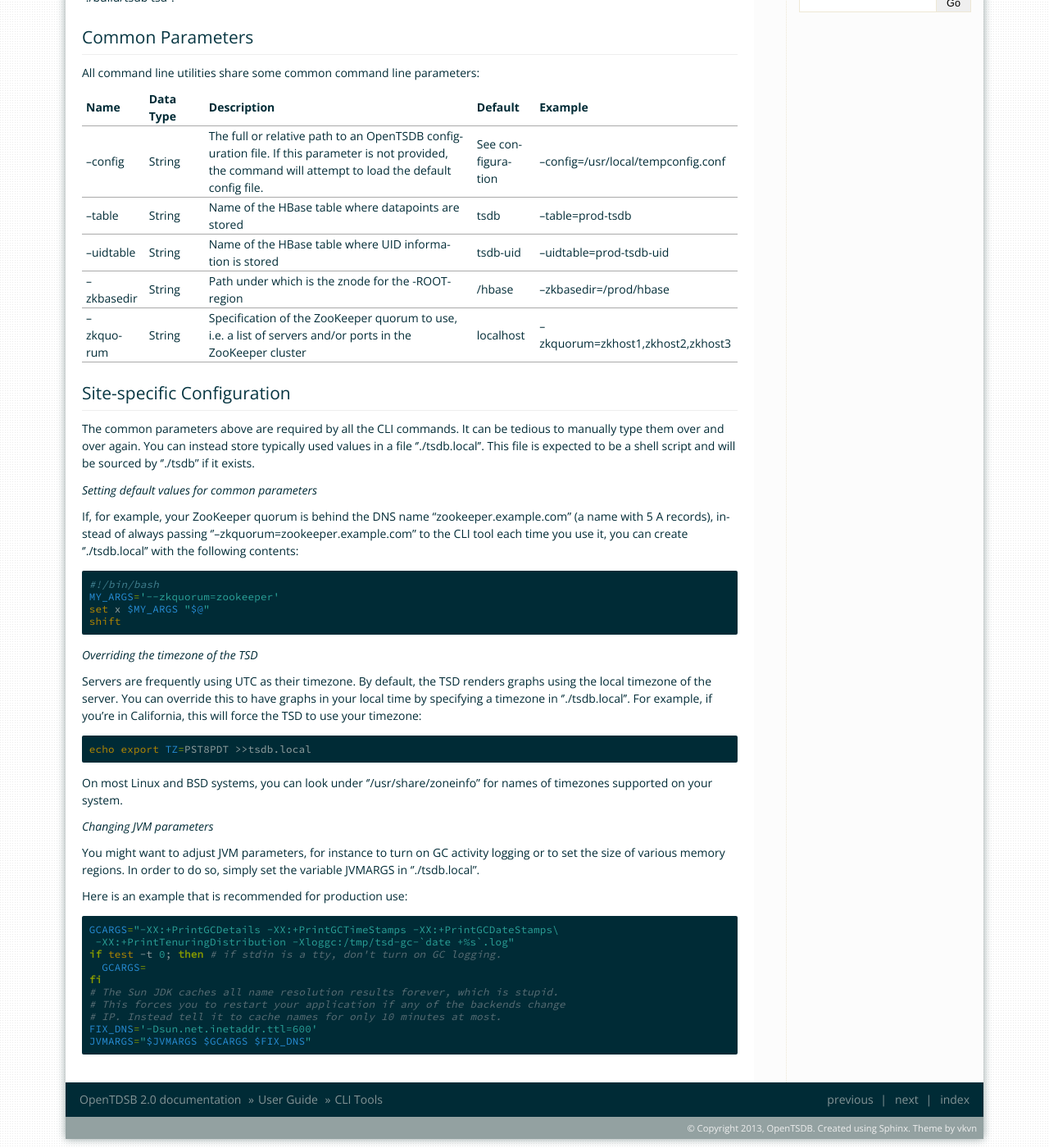
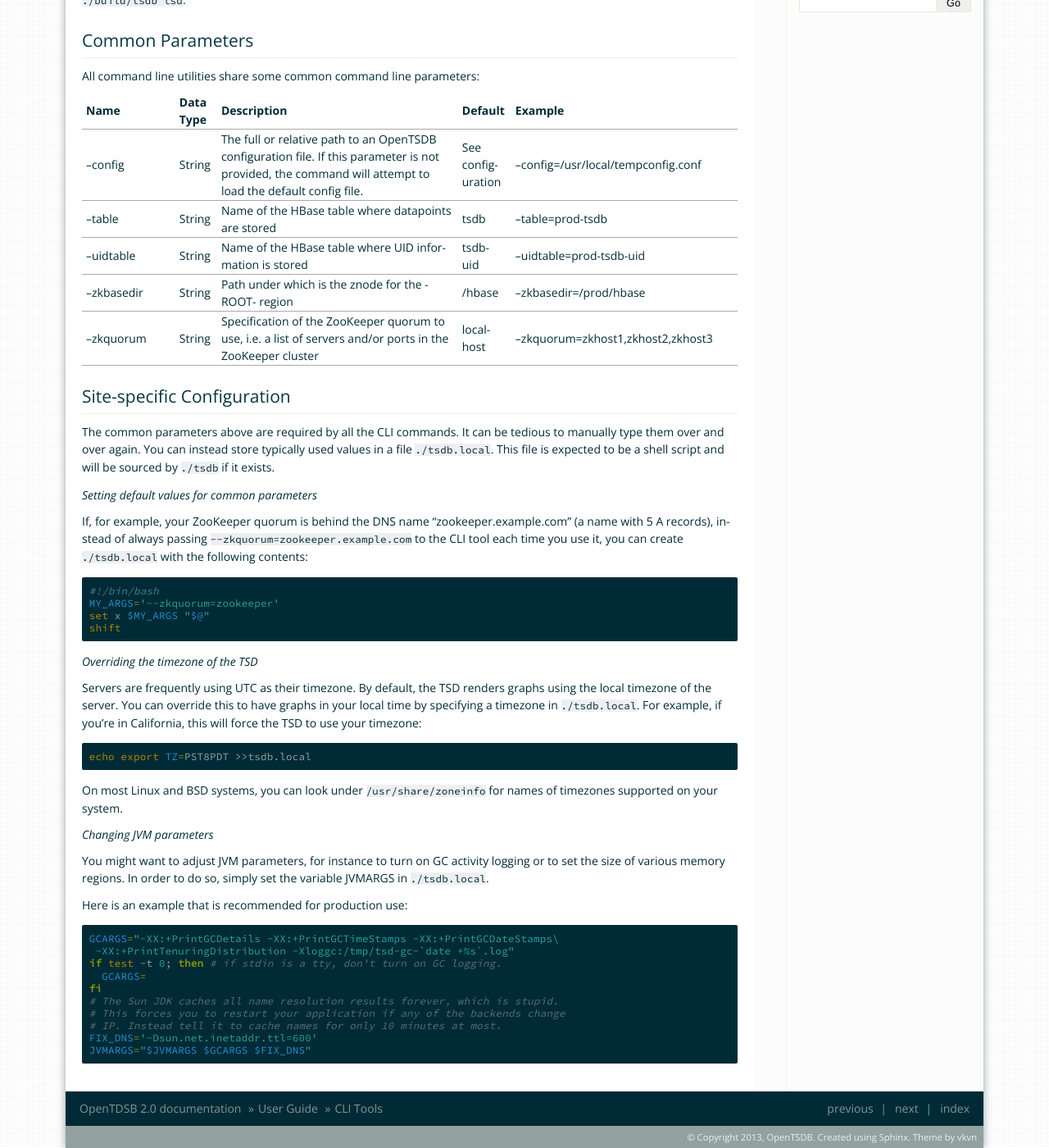
Before and after one commit to OpenTSDB/opentsdb.net, a Sphinx documentation site: the page built from docs/source/user_guide/cli/index.rst, in a window 1280 px wide and 1400 px high, scrolled down 400 px. Shown: the whole window at 82% size. Built offline with Sphinx 7.4.7, drawn with Linux system fonts in a browser that asks for light colours; some of the changed text lies outside the part shown.

Commit message:
Disable "html_use_smartypants" in the config as it causes "--" to turn into "-". Fix quotes and table spacing in the CLI tool index page.
Signed-off-by: Chris Larsen <clarsen@euphoriaaudio.com>

```diff
--- a/docs/source/conf.py
+++ b/docs/source/conf.py
@@ -137,7 +137,7 @@
 
 # If true, SmartyPants will be used to convert quotes and dashes to
 # typographically correct entities.
-#html_use_smartypants = True
+html_use_smartypants = False
 
 # Custom sidebar templates, maps document names to template names.
 #html_sidebars = {}
--- a/docs/source/user_guide/cli/index.rst
+++ b/docs/source/user_guide/cli/index.rst
@@ -1,7 +1,7 @@
 CLI Tools
 =========
 
-OpenTSDB consists of a single JAR file that uses a shell script to determine what actiosn the user wants to take. While the most common action is to start the TSD with the ''tsd' command so that it can run all the time and process RPCs, other commands are available to work with OpenTSDB data. These commands include:
+OpenTSDB consists of a single JAR file that uses a shell script to determine what actiosn the user wants to take. While the most common action is to start the TSD with the ``tsd`` command so that it can run all the time and process RPCs, other commands are available to work with OpenTSDB data. These commands include:
 
 .. toctree::
    :maxdepth: 1
@@ -14,7 +14,7 @@
    scan
    tsd
 
-Accessing a CLI tool is performed from the location of the ''tsdb'' file, built after compiling OpenTSDB. By default the tsdb file will be located in the ''build'' directory so you may access it via ''./build/tsdb''. Provide the name of the CLI utility as in ''./build/tsdb tsd''.
+Accessing a CLI tool is performed from the location of the ``tsdb`` file, built after compiling OpenTSDB. By default the tsdb file will be located in the ``build`` directory so you may access it via ``./build/tsdb``. Provide the name of the CLI utility as in ``./build/tsdb tsd``.
 
 Common Parameters
 ^^^^^^^^^^^^^^^^^
@@ -34,11 +34,11 @@
 Site-specific Configuration
 ^^^^^^^^^^^^^^^^^^^^^^^^^^^
 
-The common parameters above are required by all the CLI commands. It can be tedious to manually type them over and over again. You can instead store typically used values in a file ''./tsdb.local''. This file is expected to be a shell script and will be sourced by ''./tsdb'' if it exists.
+The common parameters above are required by all the CLI commands. It can be tedious to manually type them over and over again. You can instead store typically used values in a file ``./tsdb.local``. This file is expected to be a shell script and will be sourced by ``./tsdb`` if it exists.
 
 *Setting default values for common parameters*
 
-If, for example, your ZooKeeper quorum is behind the DNS name "zookeeper.example.com" (a name with 5 A records), instead of always passing ''--zkquorum=zookeeper.example.com'' to the CLI tool each time you use it, you can create ''./tsdb.local'' with the following contents:
+If, for example, your ZooKeeper quorum is behind the DNS name "zookeeper.example.com" (a name with 5 A records), instead of always passing ``--zkquorum=zookeeper.example.com`` to the CLI tool each time you use it, you can create ``./tsdb.local`` with the following contents:
 
 .. code-block :: bash
 
@@ -49,17 +49,17 @@
 
 *Overriding the timezone of the TSD*
 
-Servers are frequently using UTC as their timezone. By default, the TSD renders graphs using the local timezone of the server. You can override this to have graphs in your local time by specifying a timezone in ''./tsdb.local''. For example, if you're in California, this will force the TSD to use your timezone:
+Servers are frequently using UTC as their timezone. By default, the TSD renders graphs using the local timezone of the server. You can override this to have graphs in your local time by specifying a timezone in ``./tsdb.local``. For example, if you're in California, this will force the TSD to use your timezone:
 
 .. code-block :: bash
 
   echo export TZ=PST8PDT >>tsdb.local
 
-On most Linux and BSD systems, you can look under ''/usr/share/zoneinfo'' for names of timezones supported on your system.
+On most Linux and BSD systems, you can look under ``/usr/share/zoneinfo`` for names of timezones supported on your system.
 
 *Changing JVM parameters*
 
-You might want to adjust JVM parameters, for instance to turn on GC activity logging or to set the size of various memory regions. In order to do so, simply set the variable JVMARGS in ''./tsdb.local''.
+You might want to adjust JVM parameters, for instance to turn on GC activity logging or to set the size of various memory regions. In order to do so, simply set the variable JVMARGS in ``./tsdb.local``.
 
 Here is an example that is recommended for production use:
 
```
Also changed, not shown: other parts of docs/source/user_guide/cli/index.rst (+1 -1 lines).
